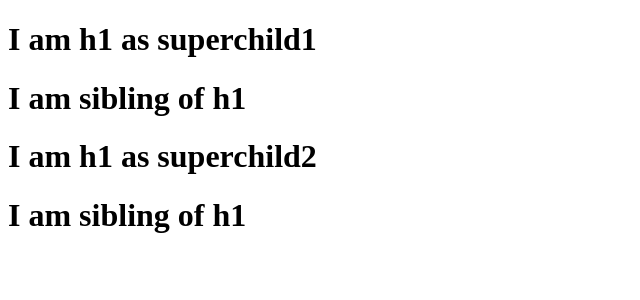
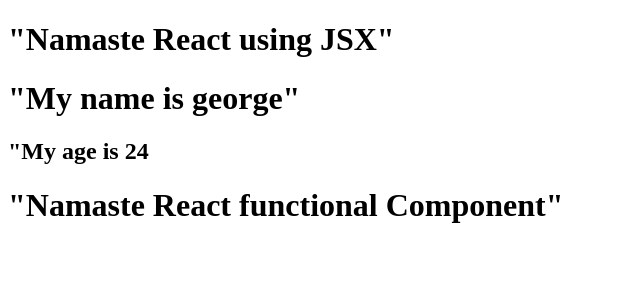
Before and after one commit to AbhishekOjha2478/Rumble_Crunch, a React (Vite) app: page / in a window 1280 px wide. Shown: the top 300 px of the page, without its empty margins (0-640 px from the left). Built offline with nearby package versions, Linux system fonts and the light colour scheme.

Commit message:
Learned about JSX, reactElement and components

```diff
--- a/App.js
+++ b/App.js
@@ -1,21 +1,27 @@
-//{} is an object(to fill attributes of the h1 tag)
-// const heading = React.createElement(
-//   "h1",
-//   { id: "heading" },
-//   "Hello World using React!!!"
-// );
 import React from "react";
 import ReactDOM from "react-dom/client";
-const parent = React.createElement("div", { id: "parent" }, [
-  React.createElement("div", { id: "child" }, [
-    React.createElement("h1", {}, "I am h1 as superchild1"),
-    React.createElement("h1", {}, "I am sibling of h1"),
-  ]),
-  React.createElement("div", { id: "child2" }, [
-    React.createElement("h1", {}, "I am h1 as superchild2"),
-    React.createElement("h1", {}, "I am sibling of h1"),
-  ]),
-]);
-console.log(parent);
+
+//React element
+const me = <h1>"My name is george"</h1>;
+//normal var
+const age = 24;
+
+//React functional Component
+const Heading = () => (
+  <>
+    <h1 id="jsxHeading">"Namaste React using JSX"</h1>
+    {me}
+    <h2>"My age is {age}</h2>
+  </>
+);
+//React functional Component
+const HeadingComponent = () => (
+  <div>
+    <Heading />
+    <h1 id="Heading">"Namaste React functional Component"</h1>
+  </div>
+);
+
 const root = ReactDOM.createRoot(document.getElementById("root"));
-root.render(parent);
+
+root.render(<HeadingComponent />);
--- a/index.html
+++ b/index.html
@@ -8,7 +8,7 @@
   </head>
   <body>
     <div id="root">
-        <h1>Hey there I am George</h1>
+        <h1>Not rendered</h1>
     </div>
     <script type="module" src = "./App.js"></script>
   </body>
--- a/package.json
+++ b/package.json
@@ -3,6 +3,8 @@
   "version": "1.0.0",
   "description": "This is React -Boom by Abhishek Ojha",
   "scripts": {
+    "start": "parcel index.html",
+    "build": "parcel build index.html",
     "test": "jest"
   },
   "repository": {
```
